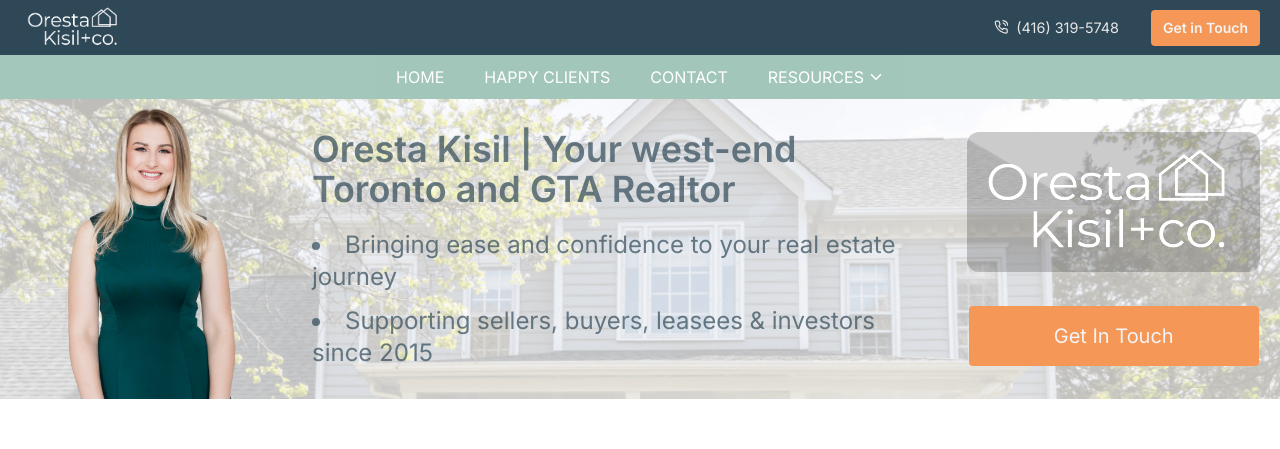
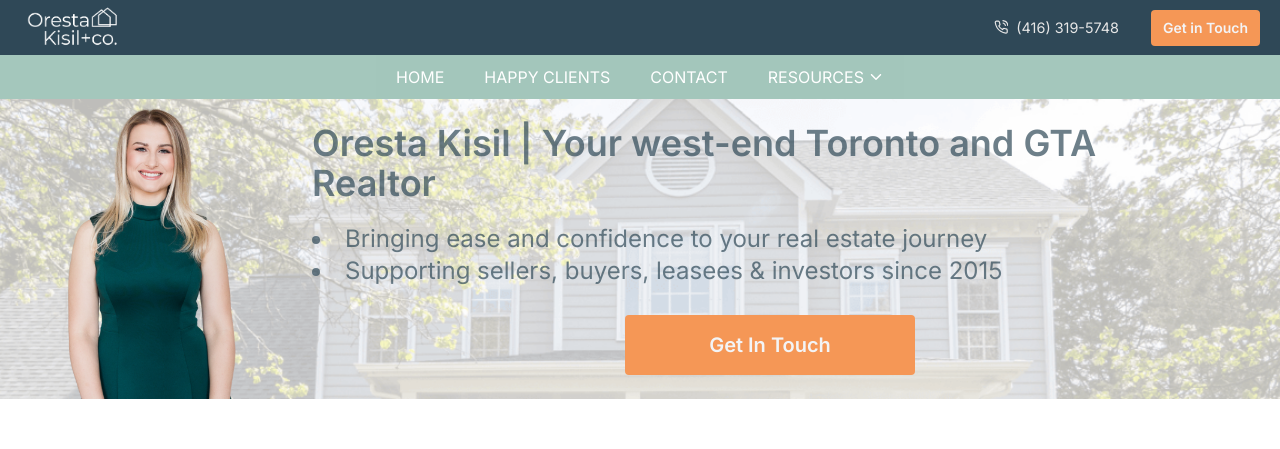
Before and after one commit to tbabyuk/oresta-real-estate-2023, a Next.js app: page /contact in a window 1280 px wide. Shown: the top 449 px of the page. Built offline with nearby package versions, Linux system fonts and the light colour scheme; a web font is replaced by a local one.

Commit message:
removed logo from hero section, re-organized content with CTA at the bottom center

```diff
--- a/app/components/Hero.jsx
+++ b/app/components/Hero.jsx
@@ -10,16 +10,12 @@ export const Hero = () => {
             <img src="/images/oresta_banner_image.png" alt="photo of Oresta Kisil" className="w-[210px]" />
         </div>
         <div className="hidden lg:flex lg:flex-col px-8 font-light text-oresta-blue/70 self-center">
-            <h1 className="text-3xl xl:text-4xl font-semibold pb-4 mb-1">Oresta Kisil | Your west-end Toronto and GTA Realtor</h1>
-            <ul className="list-inside list-disc space-y-3 font-normal text-xl xl:text-2xl">
+            <h1 className="text-3xl xl:text-4xl font-semibold mb-5">Oresta Kisil | Your west-end Toronto and GTA Realtor</h1>
+            <ul className="list-inside list-disc font-normal text-xl xl:text-2xl mb-7">
                 <li>Bringing ease and confidence to your real estate journey</li>
                 <li>Supporting sellers, buyers, leasees & investors since 2015</li>
             </ul>
-        </div>
-        <div className="w-[50%] lg:w-auto flex lg:flex-shrink-0 flex-col items-center justify-evenly">
-            <Link href="/" className="block h-fit"><img src="/images/logo_white_transparent.png" alt="Oresta Kisil Real Estate logo" className="flex-shrink-0 bg-black/20 rounded-xl h-[85px] sm:h-[120px] lg:h-[140px]" /></Link>
-            <h1 className="lg:hidden px-3 text-center text-xl">Find your Dream Home in Toronto & the GTA</h1>
-            <Link href="/contact#contact-form"><button className="oresta-action-orange w-[170px] h-[45px] lg:w-[290px] lg:h-[60px] lg:text-xl">Get In Touch</button></Link>
+            <Link href="/contact#contact-form" className="mx-auto"><button className="oresta-action-orange w-[170px] h-[45px] lg:w-[290px] lg:h-[60px] lg:text-xl font-semibold">Get In Touch</button></Link>
         </div>
     </div>
   )
```
